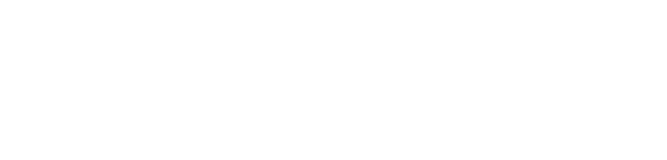
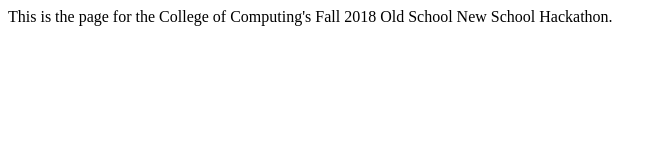
Before and after one commit to cchackathon/oldschool-newschool, a plain HTML site: page index.html in a window 1280 px wide. Shown: the whole page, without its empty margins (0-667 px from the left). Drawn offline with Linux system fonts and the light colour scheme.

Commit message:
test for pages setup

```diff
--- a/index.html
+++ b/index.html
@@ -1,9 +1,9 @@
 <!DOCTYPE html>
 <html>
 <head>
-	<title></title>
+	<title>Old School New School Hackathon</title>
 </head>
 <body>
-
+	This is the page for the College of Computing's Fall 2018 Old School New School Hackathon.
 </body>
 </html>
```
